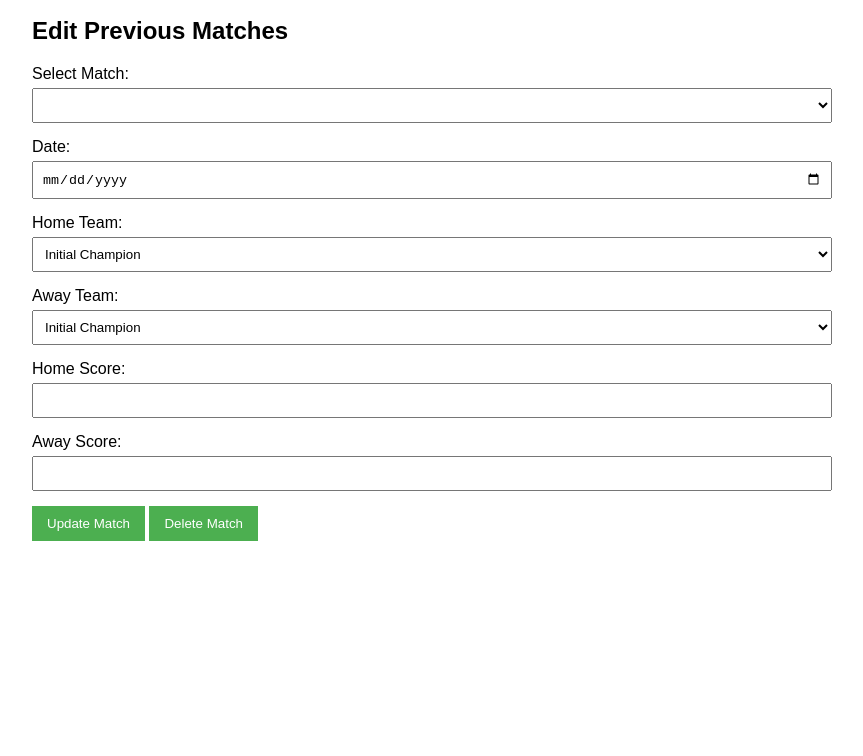
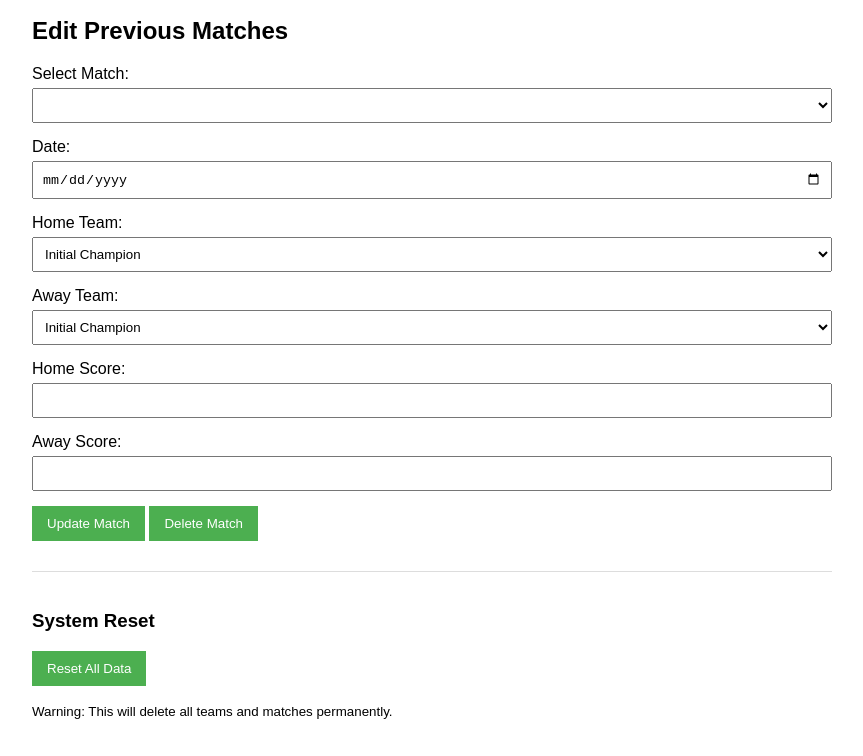
Before and after one commit to preston-project/preston-project.github.io, a plain HTML site: page input.html in a window 1280 px wide. Both pictures are taken after a click on the element "Edit Matches". Shown: the part 169-925 px from the top of the page, without its empty margins (208-1071 px from the left). Before the commit the page ends 800 px from the top, so only its background shows below. Drawn offline with Linux system fonts and the light colour scheme.

Commit message:
Update input.html

```diff
--- a/input.html
+++ b/input.html
@@ -94,6 +94,11 @@
     </div>
     <button onclick="updateMatch()">Update Match</button>
     <button onclick="deleteMatch()" class="delete-btn">Delete Match</button>
+    <div class="form-group" style="margin-top: 30px; border-top: 1px solid #ddd; padding-top: 20px;">
+    <h3>System Reset</h3>
+    <button onclick="resetData()" class="delete-btn">Reset All Data</button>
+    <p><small>Warning: This will delete all teams and matches permanently.</small></p>
+</div>
 </div>
     <script src="app.js"></script>
 </body>
```
